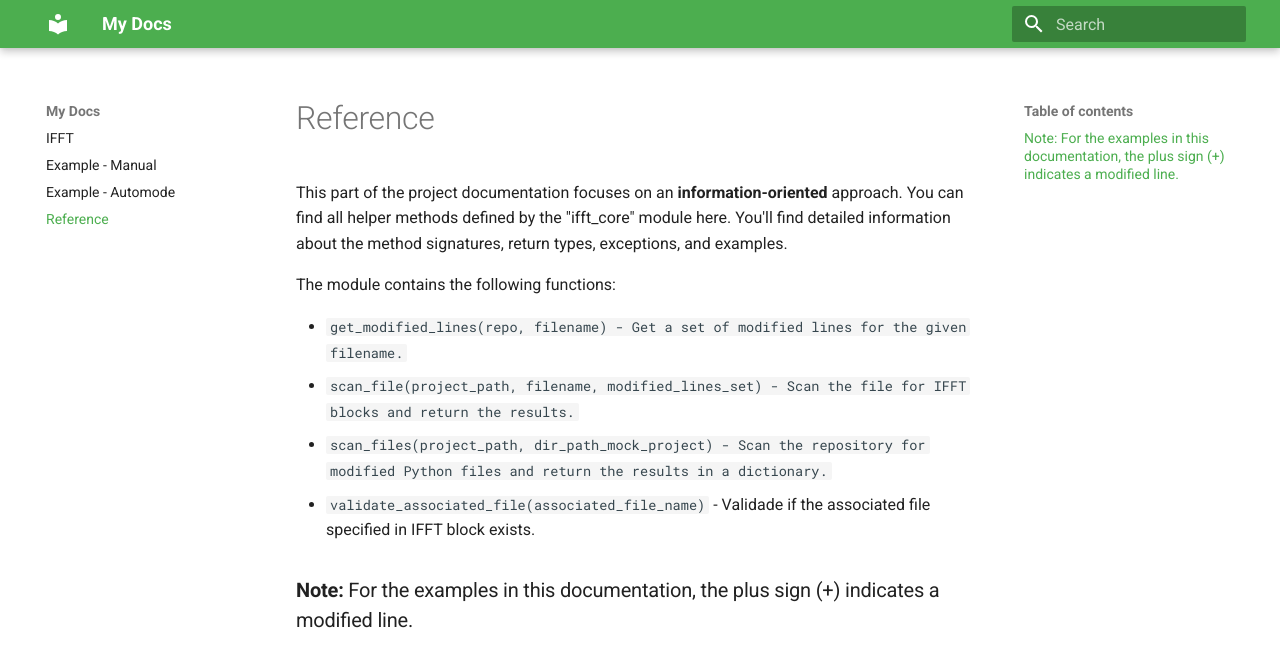
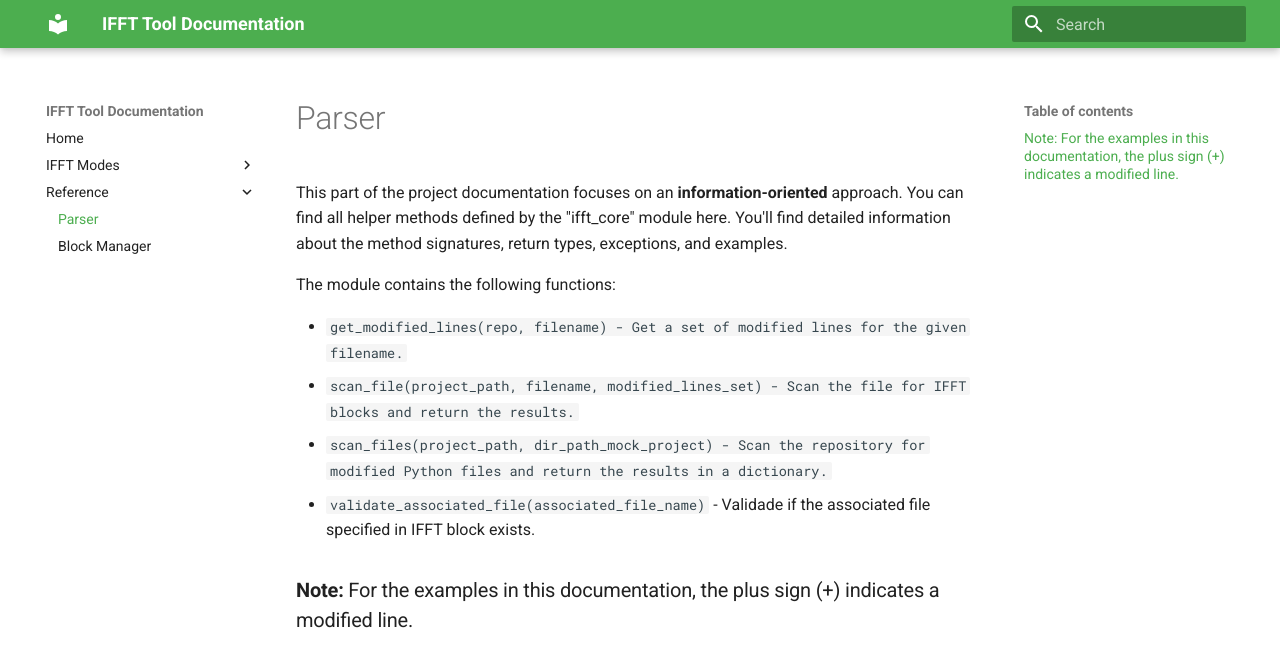
Before and after one commit to thiagosantos0/IFFT, an MkDocs documentation site: the page built from docs/reference.md, in a window 1280 px wide, cut to the strip 0-647 px from the top of the page. Built offline with MkDocs 1.6.1 and Material for MkDocs 9.7.7, drawn with Linux system fonts in a browser that asks for light colours.

Commit message:
#docs Updating documention

```diff
--- a/mkdocs.yml
+++ b/mkdocs.yml
@@ -1,4 +1,4 @@
-site_name: My Docs
+site_name: IFFT Tool Documentation
 
 theme:
   name: material
@@ -11,10 +11,19 @@ theme:
 
 plugins:
   - search
-  - mkdocstrings
+  - mkdocstrings:
+      handlers:
+        python:
+          options:
+            show_signature: true
+            show_source: true
 
 nav:
-  - index.md
-  - Example - Manual: tutorial-example-manual.md
-  - Example - Automode: 'tutorial-example-automode.md'
-  - reference.md
+  - Home: index.md
+  - IFFT Modes:
+    - Example - Manual: tutorial-example-manual.md
+    - Example - Automode: 'tutorial-example-automode.md'
+    - Interface Web: 'tutorial-example-interface.md'
+  - Reference:
+    - Parser: reference.md
+    - Block Manager: block_manager.md
```
Also changed, not shown: docs/block_manager.md (added, +5 -0 lines), docs/tutorial-example-interface.md (added, +153 -0 lines).
